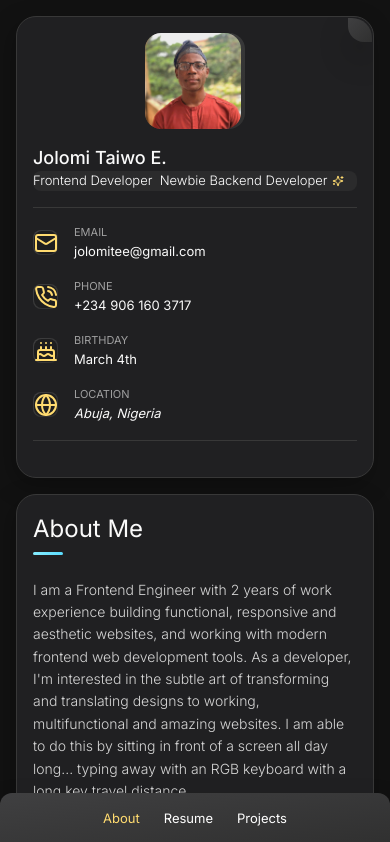
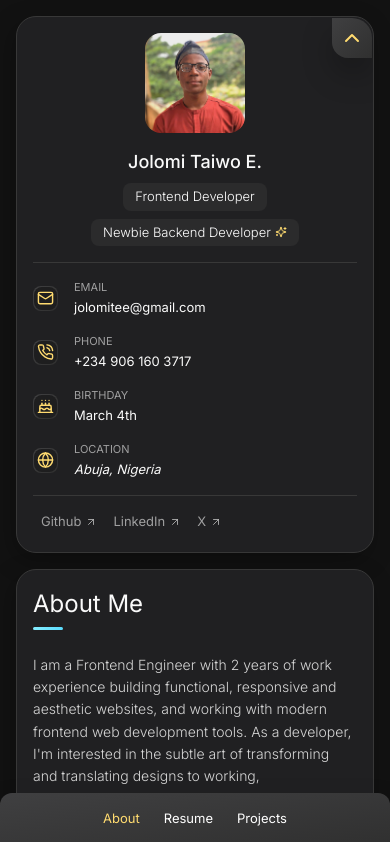
Before and after one commit to JolomiTee/jolomitee-v2, a Next.js app: page / in a window 390 px wide. Shown: the top 842 px of the page. Built offline with nearby package versions, Linux system fonts and the light colour scheme.

Commit message:
- adjusted sidebar component

```diff
--- a/components/Sidebar.tsx
+++ b/components/Sidebar.tsx
@@ -5,7 +5,8 @@ import { useState } from "react";
 import Info from "./sidebar/Info";
 import SocialList from "./sidebar/SocialList";
 import Image from "next/image";
-import { Stars } from "lucide-react";
+import { ChevronDown, ChevronUp, Stars } from "lucide-react";
+import { Badge } from "./ui/badge";
 
 const Sidebar = () => {
 	const [navOpen, setNavOpen] = useState(true);
@@ -22,29 +23,29 @@ const Sidebar = () => {
             ${!navOpen && "2xl:max-h-full"}`}
 		>
 			<div className="sidebar-info relative flex flex-col sm:flex-row justify-center sm:justify-start items-center gap-[15px] md:gap-[25px] 2xl:flex-col">
-				<figure className="avatar-box bg-gradient-onyx rounded-2xl w-[100px] ">
 				<Image
 					src={ProfilePhoto}
 					alt="Jolomi Taiwo"
 					title="Jolomi Taiwo"
 					width="150"
-						className="rounded-2xl max-w-24 md:w-[100px] 2xl:w-[120px] "
+					className=" avatar-box bg-gradient-onyx rounded-2xl w-[100px] 2xl:w-[120px]"
 				/>
-				</figure>
-				<div className="w-full">
+
+				<div className="w-full sm:w-fit text-center grid gap-2">
 					<h1
 						className="name text-white-2 text-fs-2 font-fw-500 md:mb-3 md:text-[20px]"
 						title="Jolomi Taiwo"
 					>
 						Jolomi Taiwo E.
 					</h1>
-					<div className="">
-						<p className="title text-white-1 bg-onyx text-fs-7 font-fw-300 w-full rounded-lg md:px-5 md:py-2 flex flex-wrap">
-							Frontend Developer &nbsp;
-							<span className="flex items-center gap-1">
+					<div className="grid gap-2 md:flex md:items-center md:gap-3 lg:grid">
+						<p className="title text-white-1 bg-onyx text-fs-7 font-fw-300 rounded-lg px-3 py-1 text-center justify-center w-fit mx-auto">
+							Frontend Developer
+						</p>
+
+						<p className="title text-white-1 bg-onyx text-fs-7 font-fw-300 rounded-lg px-3 py-1 text-center flex items-center gap-1 justify-center w-fit mx-auto">
 							Newbie Backend Developer{" "}
 							<Stars className="text-orange-yellow-crayola w-3 h-3" />
-							</span>
 						</p>
 					</div>
 				</div>
@@ -52,11 +53,10 @@ const Sidebar = () => {
 				<button
 					onClick={toggleSideBar}
 					type="button"
-					className="info-more-btn rounded-tr-[20px] rounded-bl-2xl absolute top-[-15px] right-[-15px] text-fs-7 text-orange-yellow-crayola bg-gradient-onyx p-3 shadow-2 transition-2 z-[1] before:absolute before:inset-[1px] before:rounded-inherit before:bg-gradient-jet before:transition-1 before:z-[1] hover:bg-gradient-yellow-1 focus:bg-gradient-yellow-1 hover:before:bg-gradient-yellow-2 focus:before:bg-gradient-yellow-2 md:top-[-30px] md:right-[-30px] 2xl:hidden"
-					data-sidebar-btn
+					className="info-more-btn rounded-tr-[20px] rounded-bl-2xl absolute top-[-15px] right-[-15px] text-fs-7 text-orange-yellow-crayola bg-gradient-onyx p-2 shadow-2 transition-2 z-[1] before:absolute before:inset-[1px] before:rounded-inherit before:bg-gradient-jet before:transition-1 before:z-[1] hover:bg-gradient-yellow-1 focus:bg-gradient-yellow-1 hover:before:bg-gradient-yellow-2 focus:before:bg-gradient-yellow-2 md:top-[-30px] md:right-[-30px] 2xl:hidden"
 				>
-					<span className="hidden md:block md:text-fs-6">Show Contacts</span>
-					{/* <ion-icon name={navOpen ? "chevron-up" : "chevron-down"}></ion-icon> */}
+					<span className="hidden md:block md:text-fs-7">Show Contacts</span>
+					{navOpen ? <ChevronUp /> : <ChevronDown />}
 				</button>
 			</div>
 
--- a/components/sidebar/Info.tsx
+++ b/components/sidebar/Info.tsx
@@ -39,7 +39,7 @@ const Info = () => {
 						key={index}
 						className="contact-item min-h-full flex items-center gap-4"
 					>
-						<div className="icon-box">{items.icon}</div>
+						<div className="icon-box p-1">{items.icon}</div>
 						<div className="contact-info text-start">
 							<p className="contact-title text-light-gray-70 text-fs-8 uppercase mb-[2px]">
 								{items.contact_title}
--- a/components/sidebar/SocialList.tsx
+++ b/components/sidebar/SocialList.tsx
@@ -1,3 +1,6 @@
+import { ArrowUpRight } from "lucide-react";
+import Link from "next/link";
+
 const info = {
 	items: [
 		{
@@ -13,7 +16,7 @@ const info = {
 		{
 			href: "https://x.com/jolomitee",
 			ion_icon: "logo-twitter",
-			title: "X (formerly Twitter)",
+			title: "X",
 		},
 	],
 };
@@ -23,14 +26,15 @@ const SocialList = () => {
 		<ul className="social-list flex justify-start items-center gap-4 pb-1 ps-2 2xl:justify-center">
 			{info.items.map((items, index) => (
 				<li key={index} className="social-item">
-					<a
+					<Link
 						href={items.href}
 						target="_blank"
 						title={items.title}
-						className="social-link text-light-gray-70 text-fs-2 hover:text-light-gray"
+						className="social-link text-light-gray-70 text-fs-7 hover:text-light-gray flex gap-1 items-center"
 					>
+						{items.title} <ArrowUpRight className="w-3 h-3" />
 						{/* <ion-icon name={items.ion_icon}></ion-icon> */}
-					</a>
+					</Link>
 				</li>
 			))}
 		</ul>
--- /dev/null
+++ b/components/ui/separator.tsx
@@ -0,0 +1,31 @@
+"use client"
+
+import * as React from "react"
+import * as SeparatorPrimitive from "@radix-ui/react-separator"
+
+import { cn } from "@/lib/utils"
+
+const Separator = React.forwardRef<
+  React.ElementRef<typeof SeparatorPrimitive.Root>,
+  React.ComponentPropsWithoutRef<typeof SeparatorPrimitive.Root>
+>(
+  (
+    { className, orientation = "horizontal", decorative = true, ...props },
+    ref
+  ) => (
+    <SeparatorPrimitive.Root
+      ref={ref}
+      decorative={decorative}
+      orientation={orientation}
+      className={cn(
+        "shrink-0 bg-gray-200 dark:bg-gray-800",
+        orientation === "horizontal" ? "h-[1px] w-full" : "h-full w-[1px]",
+        className
+      )}
+      {...props}
+    />
+  )
+)
+Separator.displayName = SeparatorPrimitive.Root.displayName
+
+export { Separator }
```
Lines whose indentation alone changed are shown as unchanged.
